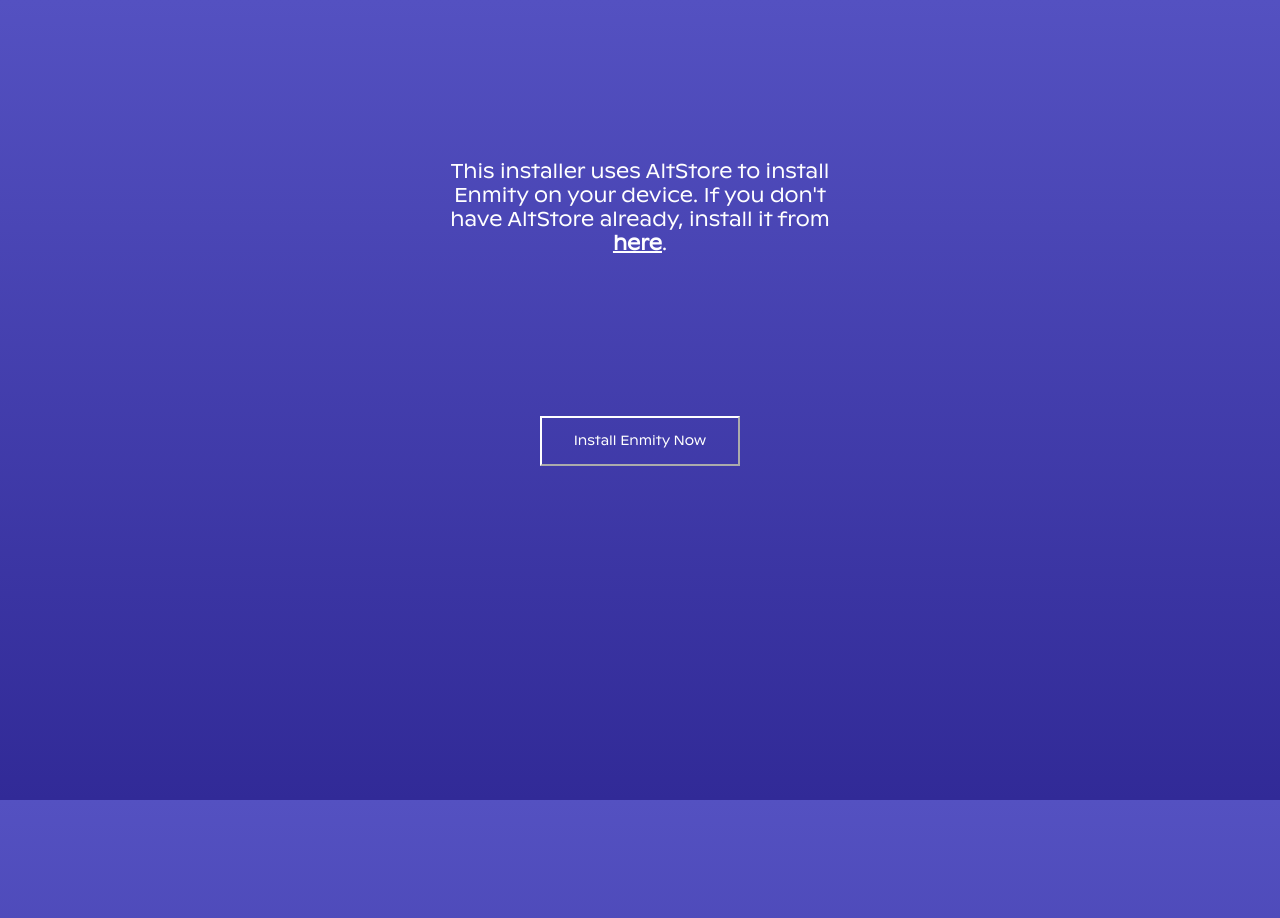
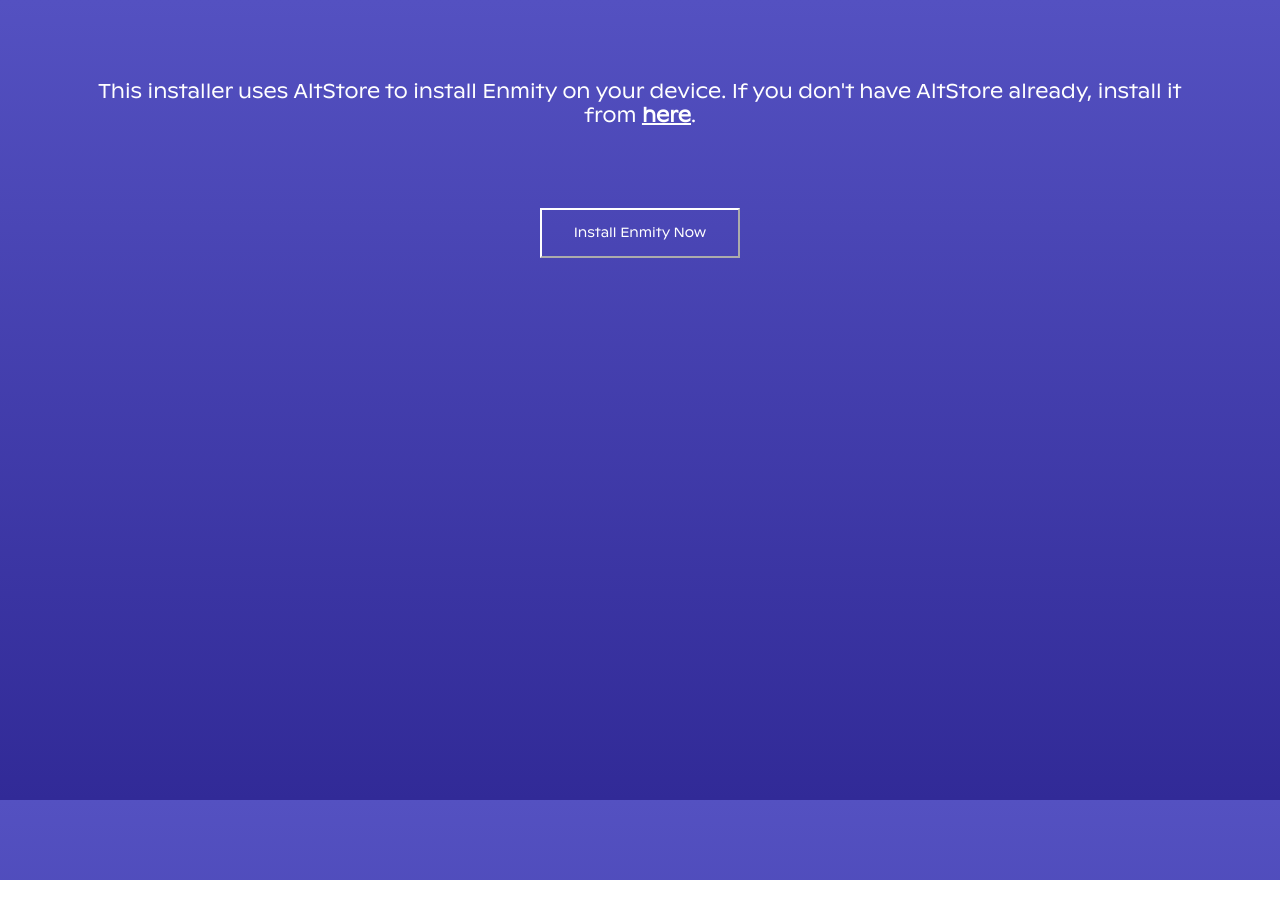
Before and after one commit to azealiabanks/balls, a plain HTML site: page Installer Page/install.html in a window 1280 px wide. After the commit the page ends 880 px from the top, so only its background shows below. Drawn offline with Linux system fonts and the light colour scheme.

Commit message:
Update install.css

```diff
--- a/Installer Page/install.css
+++ b/Installer Page/install.css
@@ -19,7 +19,7 @@
   }
 
   p {
-    margin: 10pc;
+    margin: 10vh;
     font-size: 2.5vh;
     text-align: center;
     color: white;
@@ -28,8 +28,7 @@
 
   div {
     text-align: center;
-    width: 700px;
-    height: 300px;
+    justify-content: center;
     border-color: white;
   }
 
```
